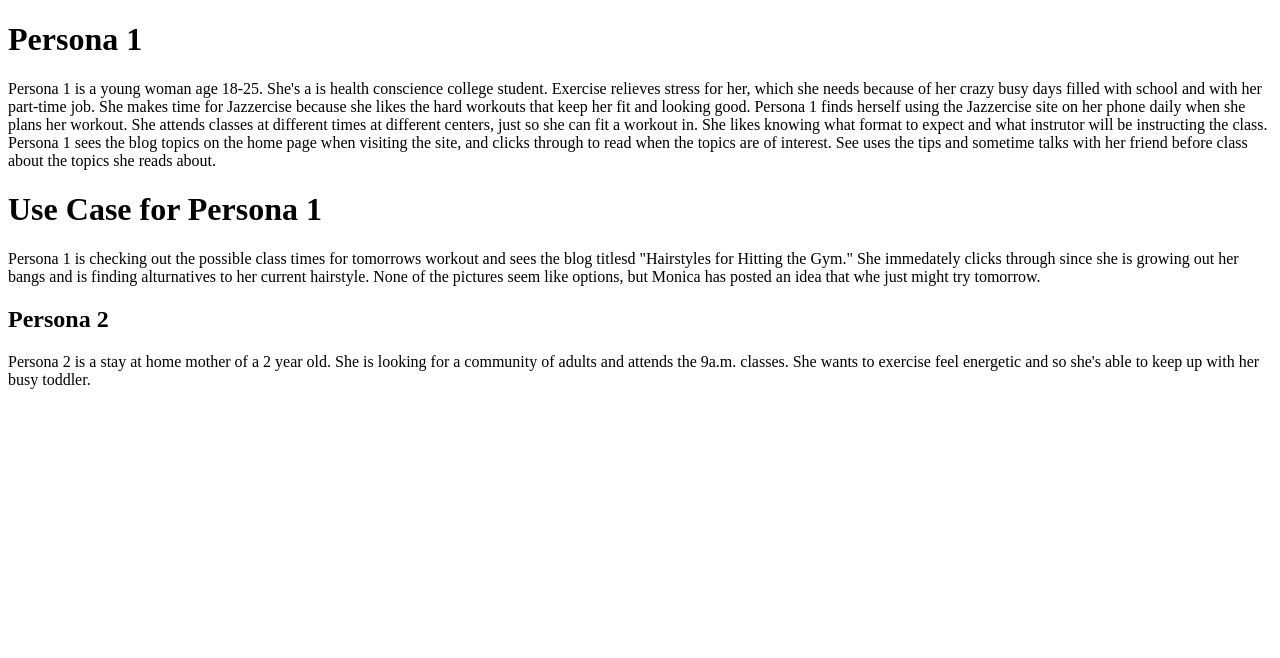
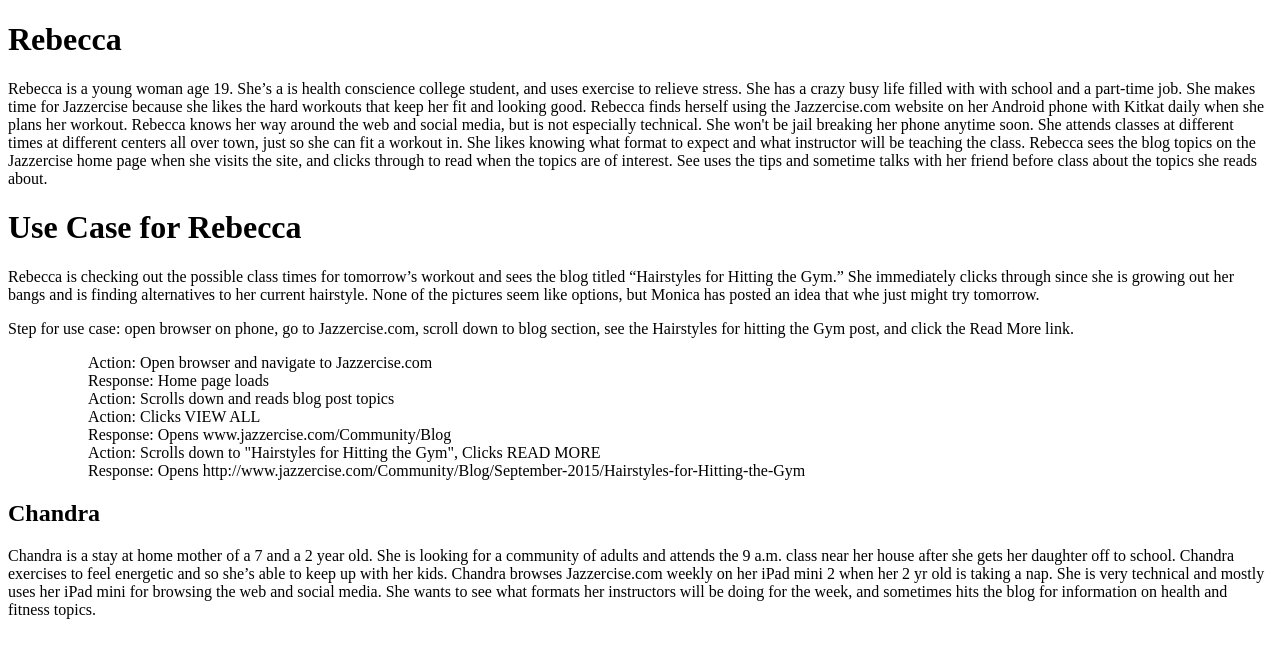
Before and after one commit to JazzinTamra/jazzercise-blog, a PHP site: page / in a window 1280 px wide. Shown: the top 658 px of the page. Run offline with PHP 8.4, Linux system fonts and the light colour scheme.

Commit message:
Added list to use case.

```diff
--- a/index.php
+++ b/index.php
@@ -1,15 +1,25 @@
 <!DOCTYPE html>
-	<html lang="en">
+<html lang="en">
 	<head>
 		<meta charset="UTF-8"/>
 		<title>Jazzercise Blog Persona & Use Case</title>
 	</head>
 	<body>
-		<h1>Persona 1</h1>
-		<p>Persona 1 is a young woman age 18-25. She's a is health conscience college student. Exercise relieves stress for her, which she needs because of her crazy busy days filled with school and with her part-time job. She makes time for Jazzercise because she likes the hard workouts that keep her fit and looking good. Persona 1 finds herself using the Jazzercise site on her phone daily when she plans her workout. She attends classes at different times at different centers, just so she can fit a workout in. She likes knowing what format to expect and what instrutor will be instructing the class. Persona 1 sees the blog topics on the home page when visiting the site, and clicks through to read when the topics are of interest. See uses the tips and sometime talks with her friend before class about the topics she reads about.</p>
-		<h1>Use Case for Persona 1</h1>
-		<p>Persona 1 is checking out the possible class times for tomorrows workout and sees the blog titlesd "Hairstyles for Hitting the Gym." She immedately clicks through since she is growing out her bangs and is finding alturnatives to her current hairstyle. None of the pictures seem like options, but Monica has posted an idea that whe just might try tomorrow. </p>
-		<h2>Persona 2</h2>
-		<p>Persona 2 is a stay at home mother of a 2 year old. She is looking for a community of adults and attends the 9a.m. classes. She wants to exercise feel energetic and so she's able to keep up with her busy toddler. </p>
+		<h1>Rebecca</h1>
+		<p>Rebecca is a young woman age 19. She&rsquo;s a is health conscience college student, and uses exercise to relieve stress. She has a crazy busy life filled with with school and a part-time job. She makes time for Jazzercise because she likes the hard workouts that keep her fit and looking good. Rebecca finds herself using the Jazzercise.com website on her Android phone with Kitkat daily when she plans her workout. Rebecca knows her way around the web and social media, but is not especially technical. She won't be jail breaking her phone anytime soon. She attends classes at different times at different centers all over town, just so she can fit a workout in. She likes knowing what format to expect and what instructor will be teaching the class. Rebecca sees the blog topics on the Jazzercise home page when she visits the site, and clicks through to read when the topics are of interest. See uses the tips and sometime talks with her friend before class about the topics she reads about.</p>
+		<h1>Use Case for Rebecca</h1>
+		<p>Rebecca is checking out the possible class times for tomorrow&rsquo;s workout and sees the blog titled &ldquo;Hairstyles for Hitting the Gym.&rdquo; She immediately clicks through since she is growing out her bangs and is finding alternatives to her current hairstyle. None of the pictures seem like options, but Monica has posted an idea that whe just might try tomorrow.</p>
+		<p>Step for use case: open browser on phone, go to Jazzercise.com, scroll down to blog section, see the Hairstyles for hitting the Gym post, and click the Read More link.</p>
+		<ul>
+			<ol>Action: Open browser and navigate to Jazzercise.com</ol>
+			<ol>Response: Home page loads</ol>
+			<ol>Action: Scrolls down and reads blog post topics</ol>
+			<ol>Action: Clicks VIEW ALL </ol>
+			<ol>Response: Opens www.jazzercise.com/Community/Blog</ol>
+			<ol>Action: Scrolls down to "Hairstyles for Hitting the Gym", Clicks READ MORE</ol>
+			<ol>Response: Opens http://www.jazzercise.com/Community/Blog/September-2015/Hairstyles-for-Hitting-the-Gym</ol>
+		</ul>
+		<h2>Chandra</h2>
+		<p>Chandra is a stay at home mother of a 7 and a 2 year old. She is looking for a community of adults and attends the 9 a.m. class near her house after she gets her daughter off to school. Chandra exercises to feel energetic and so she&rsquo;s able to keep up with her kids. Chandra browses Jazzercise.com weekly on her iPad mini 2 when her 2 yr old is taking a nap. She is very technical and mostly uses her iPad mini for browsing the web and social media. She wants to see what formats her instructors will be doing for the week, and sometimes hits the blog for information on health and fitness topics.</p>
 	</body>
 </html>
```
